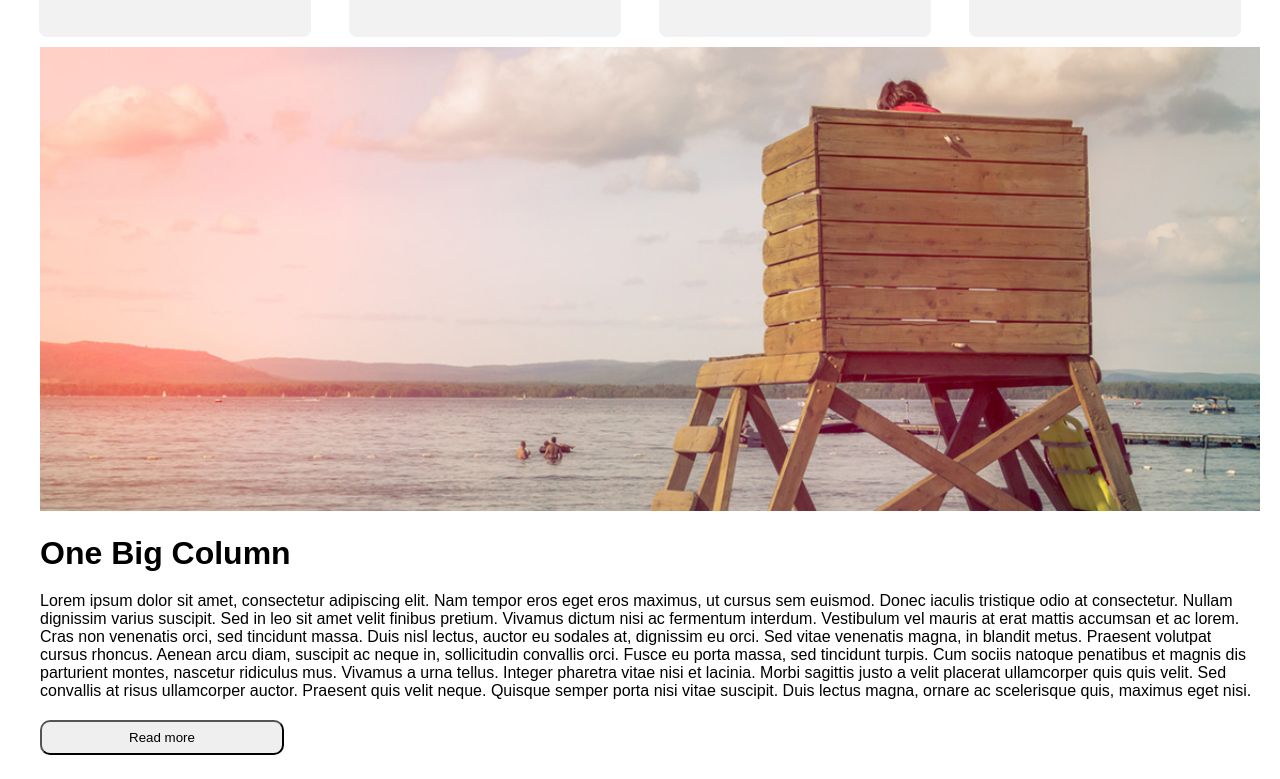
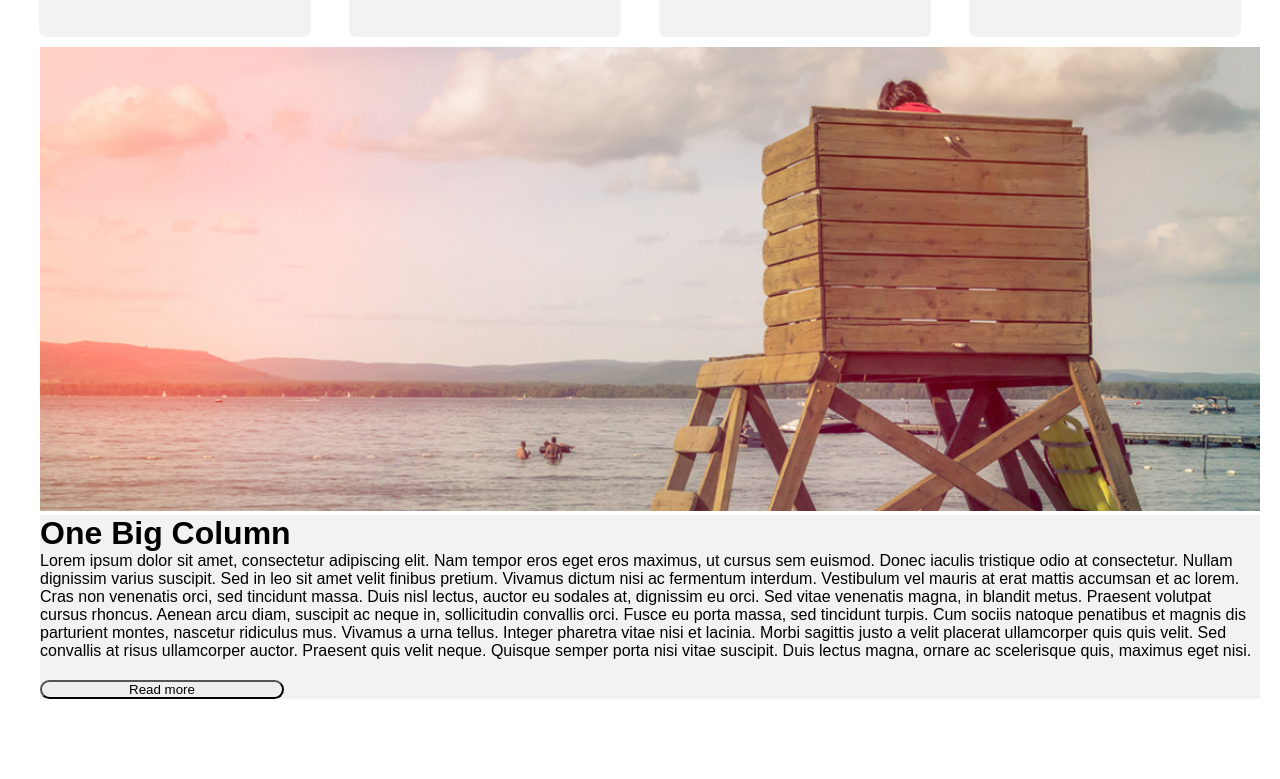
Before and after one commit to johnakpaojonugwa/Group-assignment, a plain HTML site: page princely.html in a window 1280 px wide. Shown: the part 919-1698 px from the top of the page. Drawn offline with Linux system fonts and the light colour scheme.

Commit message:
clour adjustment

```diff
--- a/princely.css
+++ b/princely.css
@@ -60,7 +60,7 @@
 }
 .big{
   margin-bottom: 20px;
-  margin-top: 20px;
+  background-color: #f2f2f2;
 }
 .big_img{
   width: 100%;
--- a/princely.html
+++ b/princely.html
@@ -55,11 +55,12 @@
         </p>
       </div>
       <div class="onebig">
-        <img src="./images/4-5.jpg" alt="" class="big_img" />
-        <h1 class="big">One Big Column</h1>
-
-        <p>
-          Lorem ipsum dolor sit amet, consectetur adipiscing elit. Nam tempor
+        <div>
+          <img src="./images/4-5.jpg" alt="" class="big_img"/>
+        </div>
+        <div class="big">
+        <h1>One Big Column</h1>
+        <p>Lorem ipsum dolor sit amet, consectetur adipiscing elit. Nam tempor
           eros eget eros maximus, ut cursus sem euismod. Donec iaculis tristique
           odio at consectetur. Nullam dignissim varius suscipit. Sed in leo sit
           amet velit finibus pretium. Vivamus dictum nisi ac fermentum interdum.
@@ -78,6 +79,7 @@
         </p>
         <button>Read more</button>
       </div>
+      </div>
     </div>
   </body>
 </html>
```
